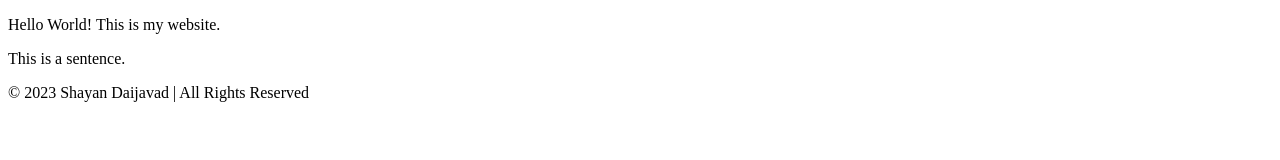
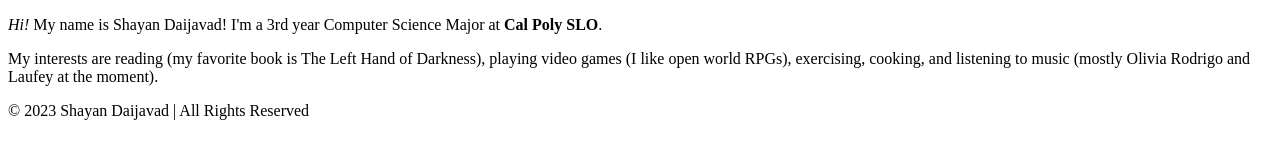
Before and after one commit to HenryHorse/HenryHorse.github.io, a plain HTML site: page index.html in a window 1280 px wide. Drawn offline with Linux system fonts and the light colour scheme.

Commit message:
feat: added intro in index.html

```diff
--- a/index.html
+++ b/index.html
@@ -6,8 +6,14 @@
   <body>
     <nav></nav>
     <main>
-        <p>Hello World! This is my website. </p>
-        <p>This is a sentence.</p>
+      <p>
+        <em>Hi!</em>
+        My name is Shayan Daijavad! I'm a 3rd year Computer Science Major at
+        <strong>Cal Poly SLO</strong>.
+      </p>
+      <p>
+        My interests are reading (my favorite book is The Left Hand of Darkness), playing video games (I like open world RPGs), exercising, cooking, and listening to music (mostly Olivia Rodrigo and Laufey at the moment).
+      </p>
     </main>
     <footer>© 2023 Shayan Daijavad | All Rights Reserved</footer>
   </body>
```
